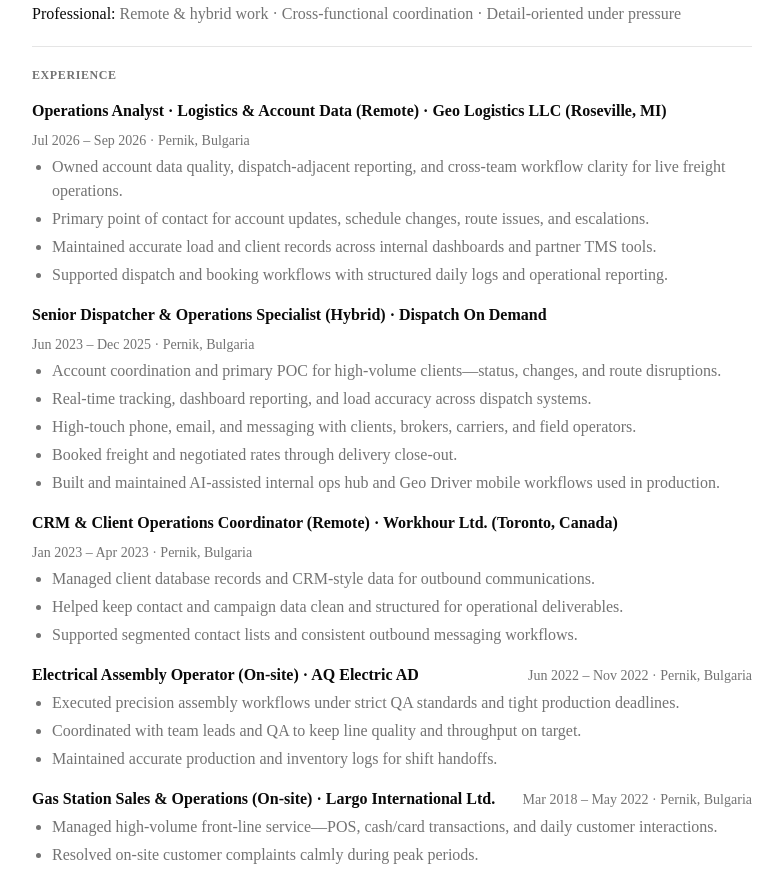
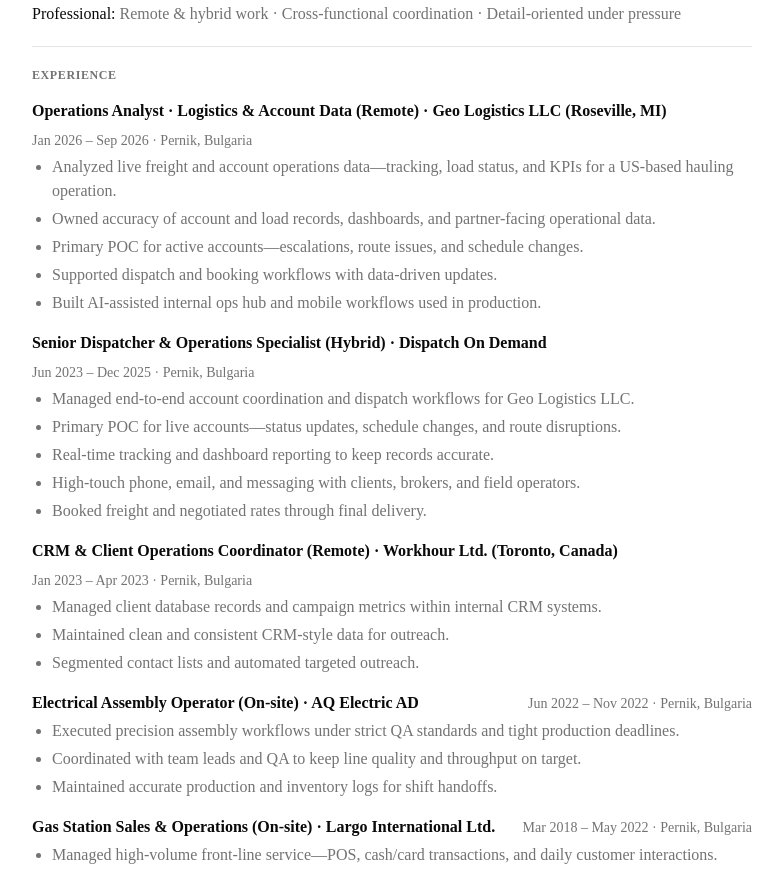
Before and after one commit to alex-grigorov/operations-portfolio, a Next.js app: page /resume in a window 1280 px wide. Shown: the part 660-1532 px from the top of the page, without its empty margins (248-1031 px from the left). Built offline with nearby package versions, Linux system fonts and the light colour scheme.

Commit message:
Sync experience slide and profile with Enhancv CV dates and promotion
Co-authored-by: rbguwings <rbguwings@proton.me>

```diff
--- a/content/profile.ts
+++ b/content/profile.ts
@@ -138,13 +138,14 @@
       company: "Geo Logistics LLC (Roseville, MI)",
       title: "Operations Analyst · Logistics & Account Data (Remote)",
       location: "Pernik, Bulgaria",
-      start: "Jul 2026",
+      start: "Jan 2026",
       end: "Sep 2026",
       highlights: [
-        "Owned account data quality, dispatch-adjacent reporting, and cross-team workflow clarity for live freight operations.",
-        "Primary point of contact for account updates, schedule changes, route issues, and escalations.",
-        "Maintained accurate load and client records across internal dashboards and partner TMS tools.",
-        "Supported dispatch and booking workflows with structured daily logs and operational reporting.",
+        "Analyzed live freight and account operations data—tracking, load status, and KPIs for a US-based hauling operation.",
+        "Owned accuracy of account and load records, dashboards, and partner-facing operational data.",
+        "Primary POC for active accounts—escalations, route issues, and schedule changes.",
+        "Supported dispatch and booking workflows with data-driven updates.",
+        "Built AI-assisted internal ops hub and mobile workflows used in production.",
       ],
     },
     {
@@ -154,11 +155,11 @@
       start: "Jun 2023",
       end: "Dec 2025",
       highlights: [
-        "Account coordination and primary POC for high-volume clients—status, changes, and route disruptions.",
-        "Real-time tracking, dashboard reporting, and load accuracy across dispatch systems.",
-        "High-touch phone, email, and messaging with clients, brokers, carriers, and field operators.",
-        "Booked freight and negotiated rates through delivery close-out.",
-        "Built and maintained AI-assisted internal ops hub and Geo Driver mobile workflows used in production.",
+        "Managed end-to-end account coordination and dispatch workflows for Geo Logistics LLC.",
+        "Primary POC for live accounts—status updates, schedule changes, and route disruptions.",
+        "Real-time tracking and dashboard reporting to keep records accurate.",
+        "High-touch phone, email, and messaging with clients, brokers, and field operators.",
+        "Booked freight and negotiated rates through final delivery.",
       ],
     },
     {
@@ -168,9 +169,9 @@
       start: "Jan 2023",
       end: "Apr 2023",
       highlights: [
-        "Managed client database records and CRM-style data for outbound communications.",
-        "Helped keep contact and campaign data clean and structured for operational deliverables.",
-        "Supported segmented contact lists and consistent outbound messaging workflows.",
+        "Managed client database records and campaign metrics within internal CRM systems.",
+        "Maintained clean and consistent CRM-style data for outreach.",
+        "Segmented contact lists and automated targeted outreach.",
       ],
     },
     {
--- a/content/snap-sections.ts
+++ b/content/snap-sections.ts
@@ -77,44 +77,45 @@
     experiences: [
       {
         role: "Operations Analyst · Logistics & Account Data (Remote)",
-        meta: "Geo Logistics LLC · Jul 2026 – Sep 2026 · Pernik, Bulgaria",
+        meta: "Geo Logistics LLC (Roseville, MI) · Jan 2026 – Sep 2026 · Pernik, Bulgaria",
         highlights: [
-          "Account data quality, dispatch-adjacent reporting, and workflow clarity for US-based freight ops.",
-          "Primary POC for live accounts—updates, escalations, and accurate load records.",
-          "Operational reporting and handoffs across dispatch, management, and partners.",
+          "Live freight and account ops data—load status, KPIs, and tracking for US-based hauling.",
+          "Owned account and load record accuracy on dashboards and partner-facing operational data.",
+          "Primary POC for active accounts; supported dispatch and booking with data-driven updates.",
         ],
       },
       {
         role: "Senior Dispatcher & Operations Specialist (Hybrid)",
         meta: "Dispatch On Demand · Jun 2023 – Dec 2025 · Pernik, Bulgaria",
         highlights: [
-          "High-volume dispatch—tracking, booking, rate negotiation, and multi-channel client comms.",
-          "Real-time dashboards and load accuracy across TMS and partner systems.",
-          "Built AI-assisted internal ops hub and Geo Driver mobile workflows used in production.",
+          "End-to-end account coordination and dispatch workflows for Geo Logistics LLC.",
+          "Real-time tracking, dashboard reporting, and high-touch phone, email, and messaging.",
+          "Booked freight and negotiated rates through final delivery.",
         ],
       },
       {
         role: "CRM & Client Operations Coordinator (Remote)",
-        meta: "Workhour Ltd. · Jan 2023 – Apr 2023 · Pernik, Bulgaria",
+        meta: "Workhour Ltd. (Toronto, Canada) · Jan 2023 – Apr 2023 · Pernik, Bulgaria",
         highlights: [
-          "Client database records and CRM-style data hygiene for outbound communications.",
-          "Segmented lists and structured messaging workflows for operational deliverables.",
+          "Client database records and campaign metrics in internal CRM systems.",
+          "Clean CRM-style data for outreach; segmented lists and automated targeted outreach.",
         ],
       },
       {
-        role: "Gas Station Sales & Operations (On-site)",
-        meta: "Largo International Ltd. · Mar 2018 – May 2022 · Pernik, Bulgaria",
+        role: "Electrical Assembly Operator (On-site)",
+        meta: "AQ Electric AD · Jun 2022 – Nov 2022 · Pernik, Bulgaria",
         highlights: [
-          "High-volume POS and front-line service under daily time pressure.",
-          "Inventory, forecourt safety, and reliable shift handoffs.",
+          "Precision assembly under QA standards and tight production deadlines.",
+          "Coordinated with team leads; accurate production and inventory logs.",
         ],
       },
     ],
     experienceSpotlight: {
-      role: "Key builds · Internal ops hub & Geo Driver app",
+      role: "Promoted to Operations Analyst · Geo Logistics LLC",
       highlights: [
-        "Shipped production web hub and mobile driver workflows—APIs, notifications, dispatch automation.",
-        "Promoted to Operations Analyst after owning account data, reporting, and AI-assisted internal tools.",
+        "Earned promotion by owning account data quality, dispatch-adjacent reporting, and cross-team workflow clarity—plus informal operations advisor on handoffs and AI-assisted tools adoption.",
+        "Built internal ops hub solo with AI-assisted development—production web and mobile (APIs, notifications, dispatch automation).",
+        "Launched Geo Driver app—driver documents, inspections, and load stops sync with dispatch dashboards in real time.",
       ],
     },
   },
```
